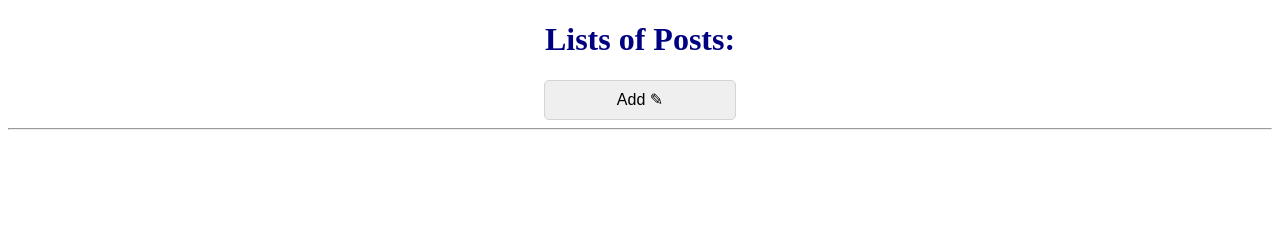
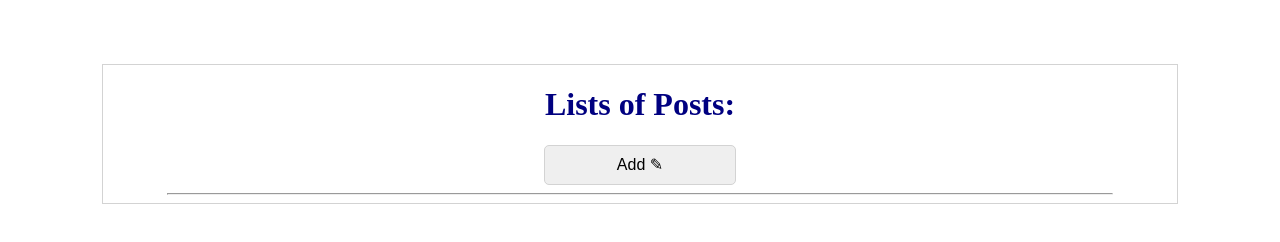
Before and after one commit to xiuyuan0216/CSE134B-HW4, a website: page styledcrud.html in a window 1280 px wide. Drawn offline with Linux system fonts and the light colour scheme.

Commit message:
add style

```diff
--- a/crudstyle.css
+++ b/crudstyle.css
@@ -19,3 +19,16 @@ h1{
     height:5vh;
     width:15vw;
 }
+
+body{
+    margin-top:8vh;
+    margin-left:8vw;
+    margin-right:8vw;
+    border-bottom: 1px solid var(--border-color);
+    border-left:1px solid var(--border-color);
+    border-top:1px solid var(--border-color);
+    padding-left:5vw;
+    border-right:1px solid var(--border-color);
+    padding-right:5vw;
+    overflow: auto;
+}
```
